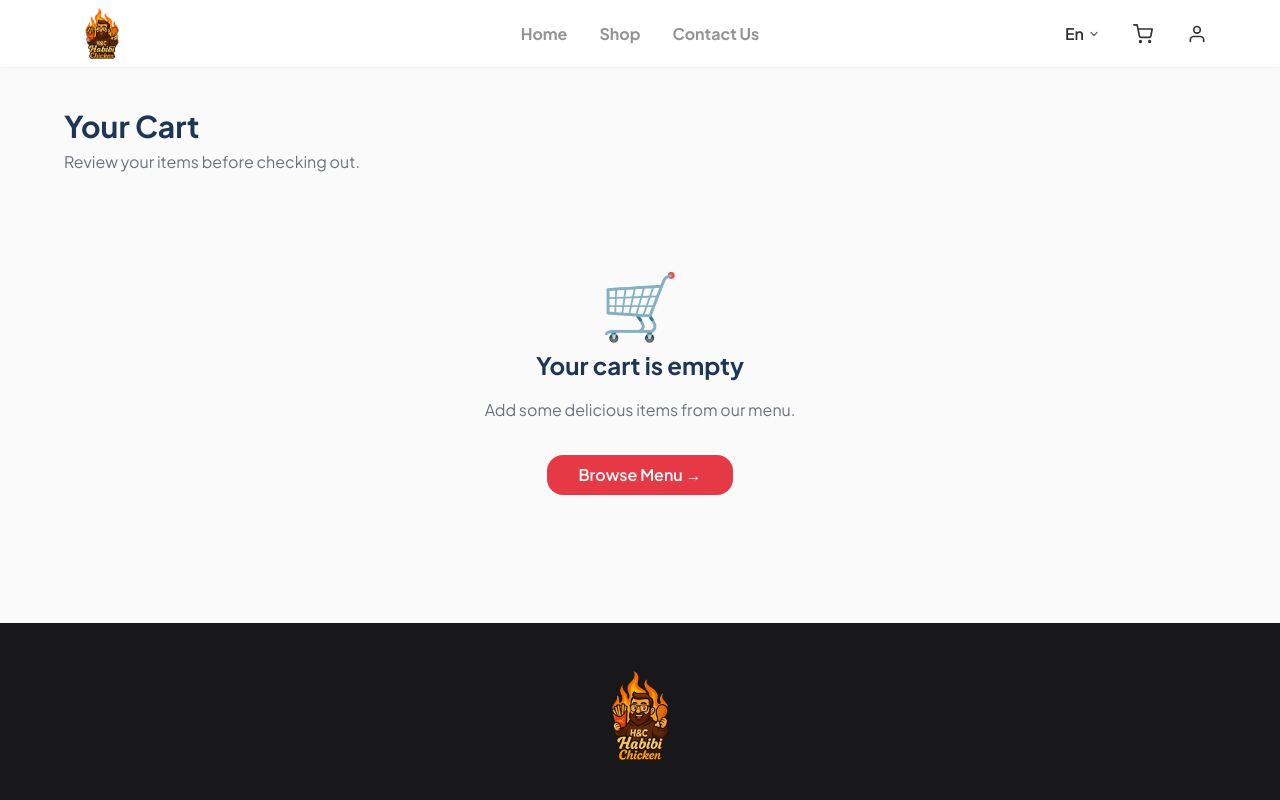
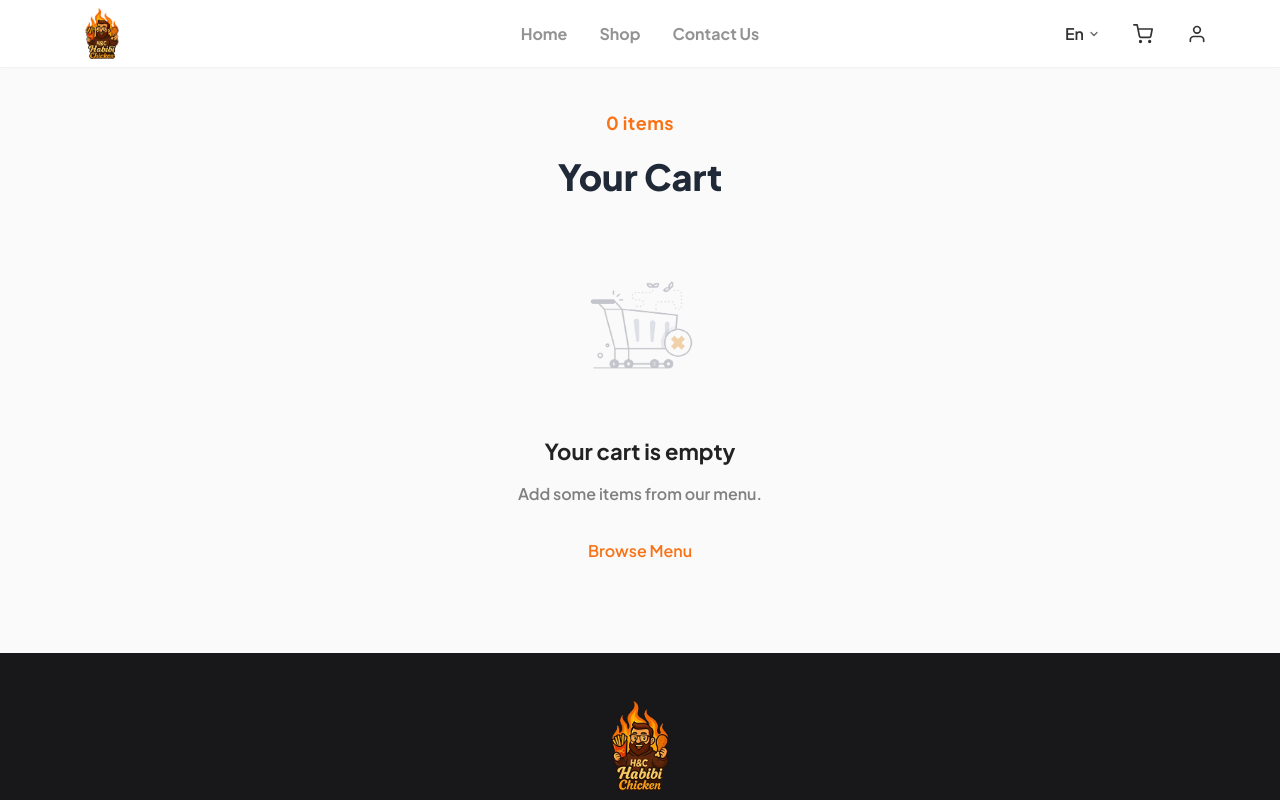
Before and after one commit to tithiradesilva/Dineflow_workflow, a Vue app in the folder dineflow-customer/: page /cart in a window 1280 px wide. Shown: the top 800 px of the page. Built offline with nearby package versions, Linux system fonts and the light colour scheme.

Commit message:
refactor: update cart UI components with revised styling, typography, and enhanced empty state visuals

```diff
--- a/dineflow-customer/src/components/ui/CartItem.vue
+++ b/dineflow-customer/src/components/ui/CartItem.vue
@@ -74,15 +74,20 @@ const subtotal = () => (props.item.price * props.item.cartQty).toFixed(2)
   }
 
   &__name {
-    font-weight: 700;
-    font-size: $text-base;
+    font-weight: 800;
+    font-size: 17px;
     color: $color-secondary;
     white-space: nowrap;
     overflow: hidden;
     text-overflow: ellipsis;
+    color: rgb(29, 29, 29);
   }
 
-  &__unit-price { font-size: $text-sm; color: $text-light; }
+  &__unit-price {
+    font-size: 14px;
+    color: #7b7b7b;
+    font-weight: 700;
+  }
 
   &__controls { @include flex-row($space-2); flex-shrink: 0; }
 
@@ -117,13 +122,14 @@ const subtotal = () => (props.item.price * props.item.cartQty).toFixed(2)
     @include flex-col($space-2);
     align-items: flex-end;
     flex-shrink: 0;
+    margin-left: 30px;
   }
 
   &__subtotal {
     font-family: $font-heading;
     font-weight: 800;
-    font-size: $text-lg;
-    color: $color-primary;
+    font-size: 18px;
+    color: #f97316;
   }
 
   &__remove {
--- a/dineflow-customer/src/pages/CartPage.vue
+++ b/dineflow-customer/src/pages/CartPage.vue
@@ -21,17 +21,19 @@ const grand = computed(() => cart.totalPrice + tax.value)
 
       <!-- Page Title -->
       <div class="cart-page__header">
+        <p class="cart-page__sub">
+          {{ cart.totalItems }} {{ cart.totalItems === 1 ? 'item' : 'items' }}
+        </p>
         <h1 class="cart-page__title">Your Cart</h1>
-        <p class="cart-page__sub">Review your items before checking out.</p>
       </div>
 
       <!-- Empty Cart State -->
       <div v-if="isEmpty" class="cart-page__empty">
-        <span class="cart-page__empty-icon">🛒</span>
+        <img src="@/assets/EmptyItemsIcon.png" alt="Empty Cart" class="cart-page__empty-icon" />
         <h2>Your cart is empty</h2>
-        <p>Add some delicious items from our menu.</p>
+        <p>Add some items from our menu.</p>
         <button class="cart-page__browse-btn" @click="router.push('/products')">
-          Browse Menu →
+          Browse Menu
         </button>
       </div>
 
@@ -70,14 +72,14 @@ const grand = computed(() => cart.totalPrice + tax.value)
             class="cart-page__checkout-btn"
             @click="router.push('/checkout')"
           >
-            Proceed to Checkout →
+            Proceed to Checkout
           </button>
 
           <button
             class="cart-page__continue-btn"
             @click="router.push('/products')"
           >
-            ← Continue Shopping
+            Continue Shopping
           </button>
         </aside>
 
@@ -87,38 +89,61 @@ const grand = computed(() => cart.totalPrice + tax.value)
 </template>
 
 <style lang="scss" scoped>
+@use "sass:color";
 .cart-page {
   padding: $space-10 0 $space-16;
 
   &__header {
-    margin-bottom: $space-8;
+    text-align: center;
+    margin-bottom: $space-10;
   }
 
-  &__title { margin-bottom: $space-1; }
-  &__sub   { color: $text-muted; }
+  &__title {
+    font-family: $font-heading;
+    font-size: 2.25rem;
+    font-weight: 800;
+    color: #1f2937;
+    margin-bottom: $space-2;
+  }
+
+  &__sub {
+    font-family: $font-body;
+    font-size: 18px;
+    color: #f97316;
+    font-weight: 700;
+    letter-spacing: 0.5px;
+    margin-bottom: 16px;
+  }
 
   // Empty state
   &__empty {
     @include flex-col($space-4);
     align-items: center;
     text-align: center;
-    padding: $space-16 0;
+    padding: 10px 0;
 
-    h2 { font-size: $text-2xl; }
-    p  { color: $text-muted; }
+    h2 { font-size: 22px; color: rgb(34, 34, 34); font-weight: 700;}
+    p  { color: grey; font-weight: 600;}
   }
 
   &__empty-icon {
-    font-size: 4rem;
-    line-height: 1;
+    width: 180px;
+    height: auto;
+    opacity: 0.35;
   }
 
   &__browse-btn {
-    @include btn-primary;
-    padding: $space-3 $space-8;
+    @include btn-reset;
     font-size: $text-base;
-    border-radius: $radius-lg;
-    margin-top: $space-4;
+    color: #f97316;
+    margin-top: 20px;
+    transition: $transition-fast;
+    margin-bottom: 20px;
+
+    &:hover {
+      color: color.adjust(#f97316, $lightness: -8%);
+      text-decoration: underline;
+    }
   }
 
   // Two-column layout: items list + summary panel
@@ -150,42 +175,52 @@ const grand = computed(() => cart.totalPrice + tax.value)
   }
 
   &__summary-title {
-    font-size: $text-xl;
+    font-size: 16px;
     margin-bottom: $space-6;
     padding-bottom: $space-4;
     border-bottom: 1px solid $color-border;
+    font-weight: 700;
+    color: black;
   }
 
   &__summary-rows {
     @include flex-col($space-3);
     margin-bottom: $space-6;
+    color: rgb(48, 48, 48);
+    font-weight: 700;
   }
 
   &__summary-row {
     @include flex-row;
     justify-content: space-between;
-    font-size: $text-sm;
-    color: $text-muted;
+    font-size: 15px;
+    color: rgb(81, 81, 81);
 
     &--total {
       font-family: $font-heading;
-      font-size: $text-xl;
-      font-weight: 800;
+      font-size: 20px;
+      font-weight: 680;
       color: $color-secondary;
       padding-top: $space-3;
       border-top: 1px solid $color-border;
 
-      span:last-child { color: $color-primary; }
+      span:last-child { color: #f97316; }
     }
   }
 
   &__checkout-btn {
     @include btn-primary;
+    background: #f97316;
     width: 100%;
     padding: $space-4;
     font-size: $text-base;
     border-radius: $radius-lg;
     margin-bottom: $space-3;
+
+    &:hover {
+      background: color.adjust(#f97316, $lightness: -8%);
+      box-shadow: 0 6px 18px rgba($color-success, 0.3);
+    }
   }
 
   &__continue-btn {
@@ -197,7 +232,7 @@ const grand = computed(() => cart.totalPrice + tax.value)
     padding: $space-2;
     transition: $transition-fast;
 
-    &:hover { color: $color-secondary; }
+    &:hover { color: #f97316; text-decoration: underline; }
   }
 }
 </style>
```
